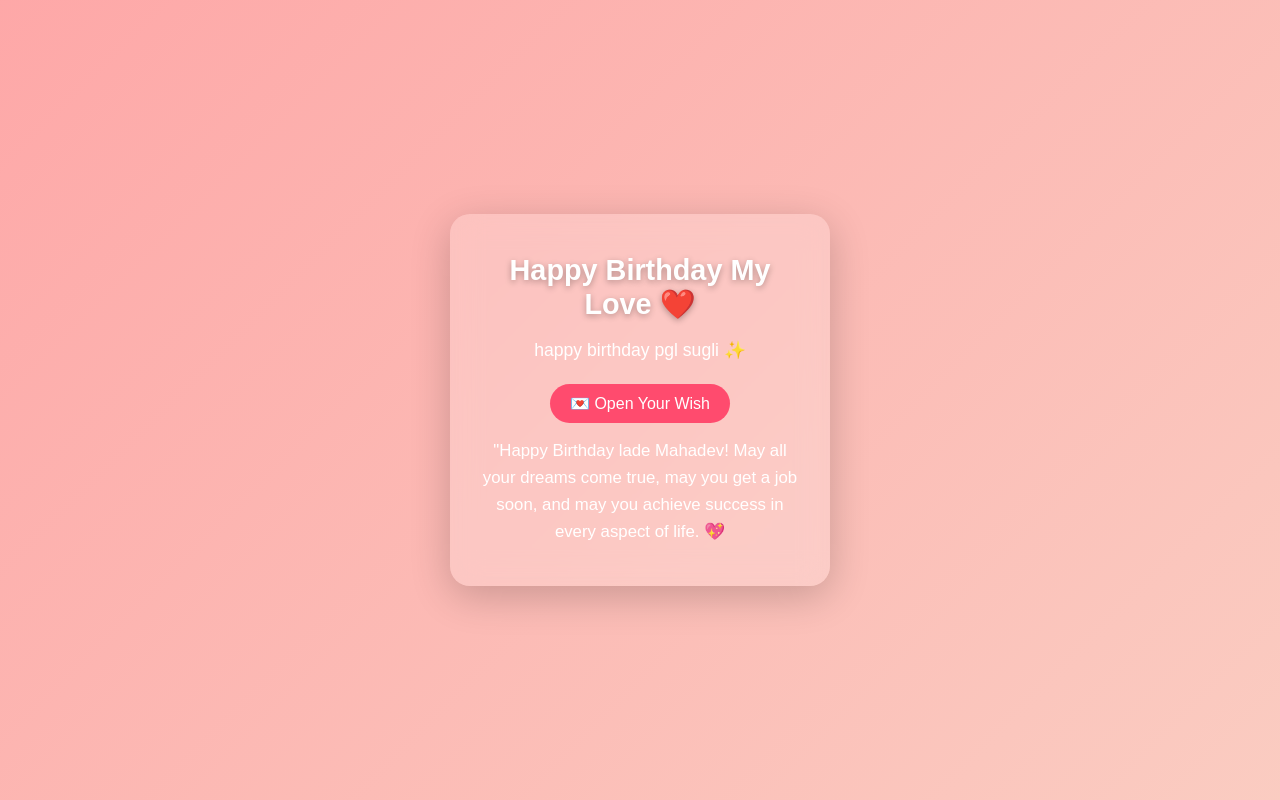
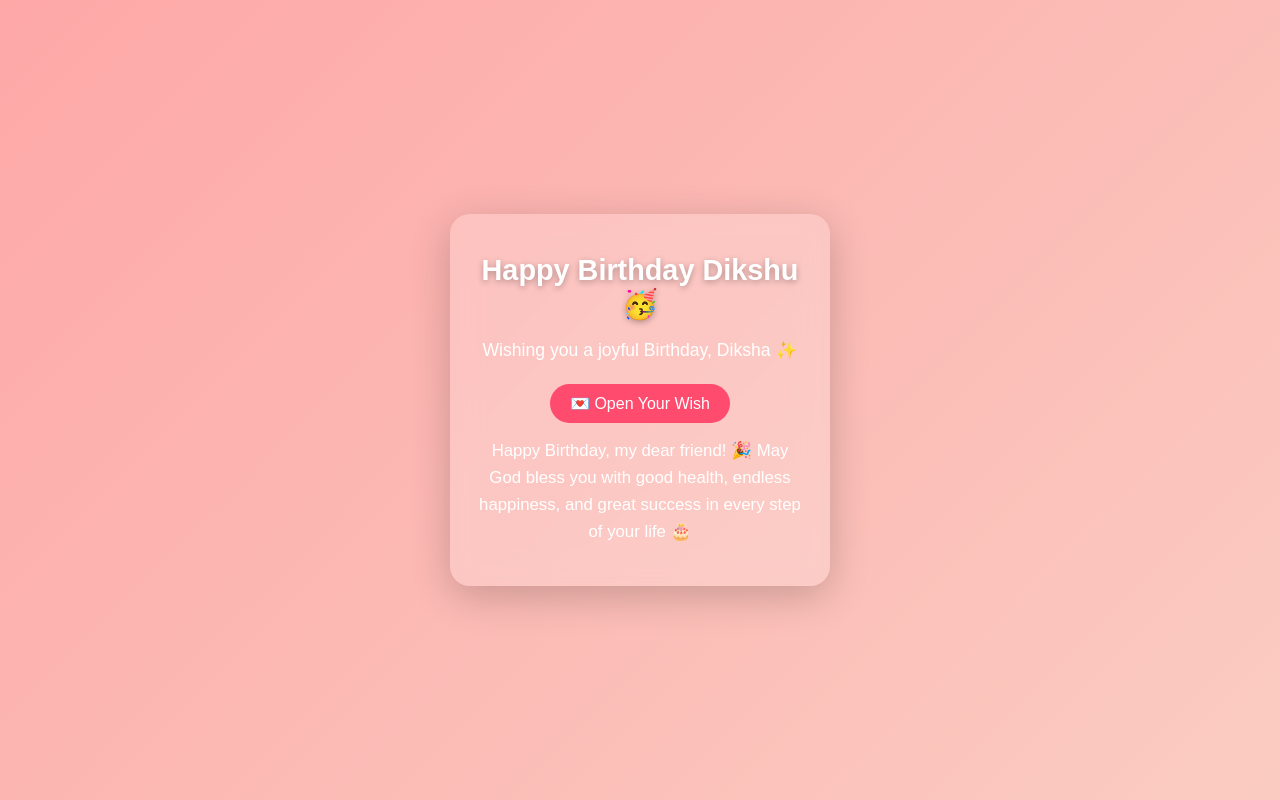
Before and after one commit to jaswant7696/happy-birthday, a plain HTML site: page index.html in a window 1280 px wide. Both pictures are taken after a click on the button "💌 Open Your Wish". Drawn offline with Linux system fonts and the light colour scheme.

Commit message:
update position index file new one

```diff
--- a/index.html
+++ b/index.html
@@ -87,12 +87,12 @@
 <body>
 
   <div class="card">
-    <h1>Happy Birthday My Love ❤️</h1>
-    <p>happy birthday pgl sugli  ✨</p>
+    <h1>Happy Birthday Dikshu 🥳</h1>
+    <p>Wishing you a joyful Birthday, Diksha ✨</p>
     <button class="btn" onclick="revealWish()">💌 Open Your Wish</button>
-    <!-- <p>Happy Birthday, my dear friend! 🎉 May God bless you with good health, endless happiness, and great success in every step of your life</p> -->
     <p id="wish" class="hidden-wish">
-      "Happy Birthday lade  Mahadev! May all your dreams come true, may you get a job soon, and may you achieve success in every aspect of life. 💖
+      Happy Birthday, my dear friend! 🎉 May God bless you with good health, endless happiness, and great success in every step of your life  🎂 </p>
+
     </p>
   </div>
 
```
